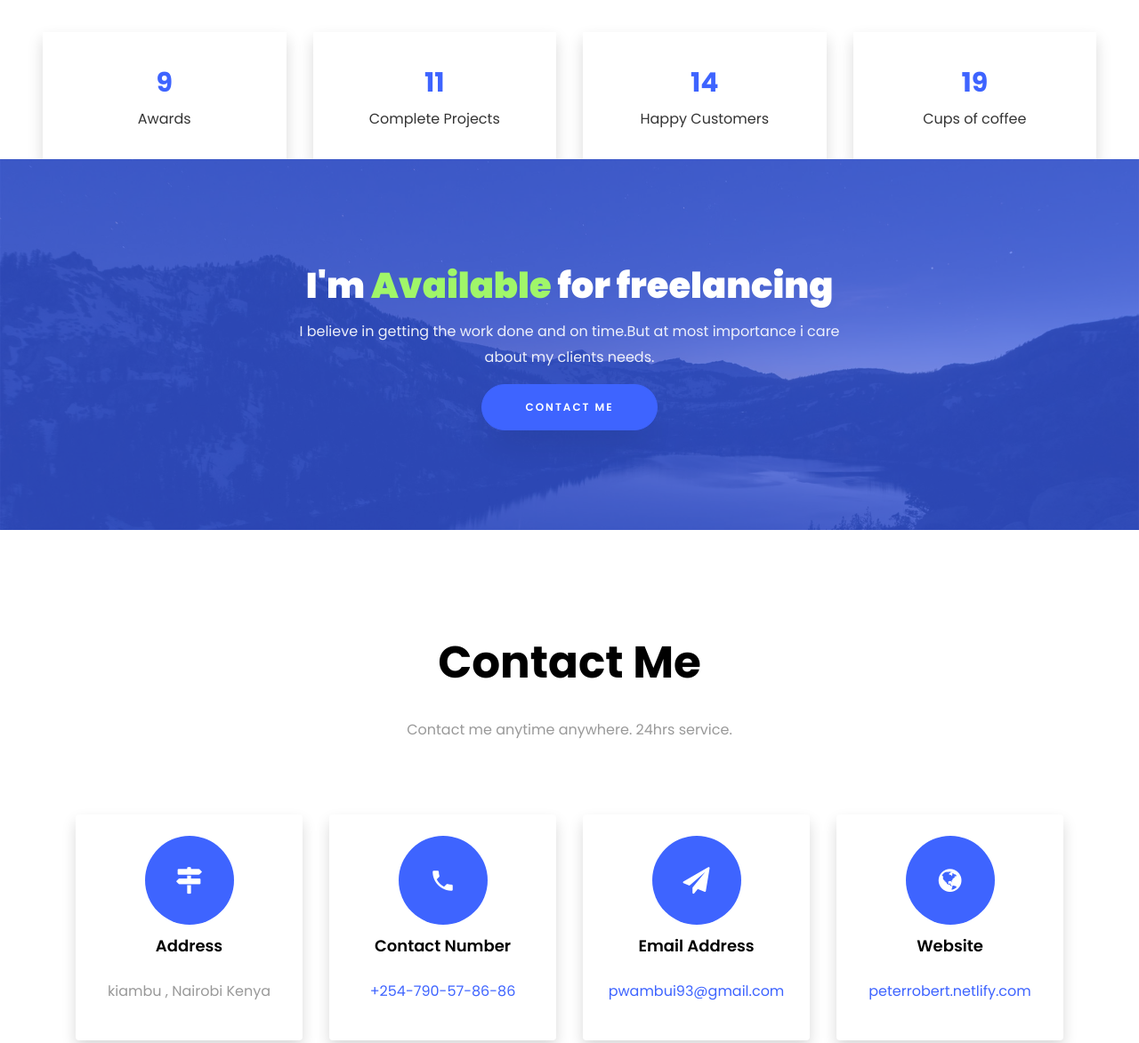
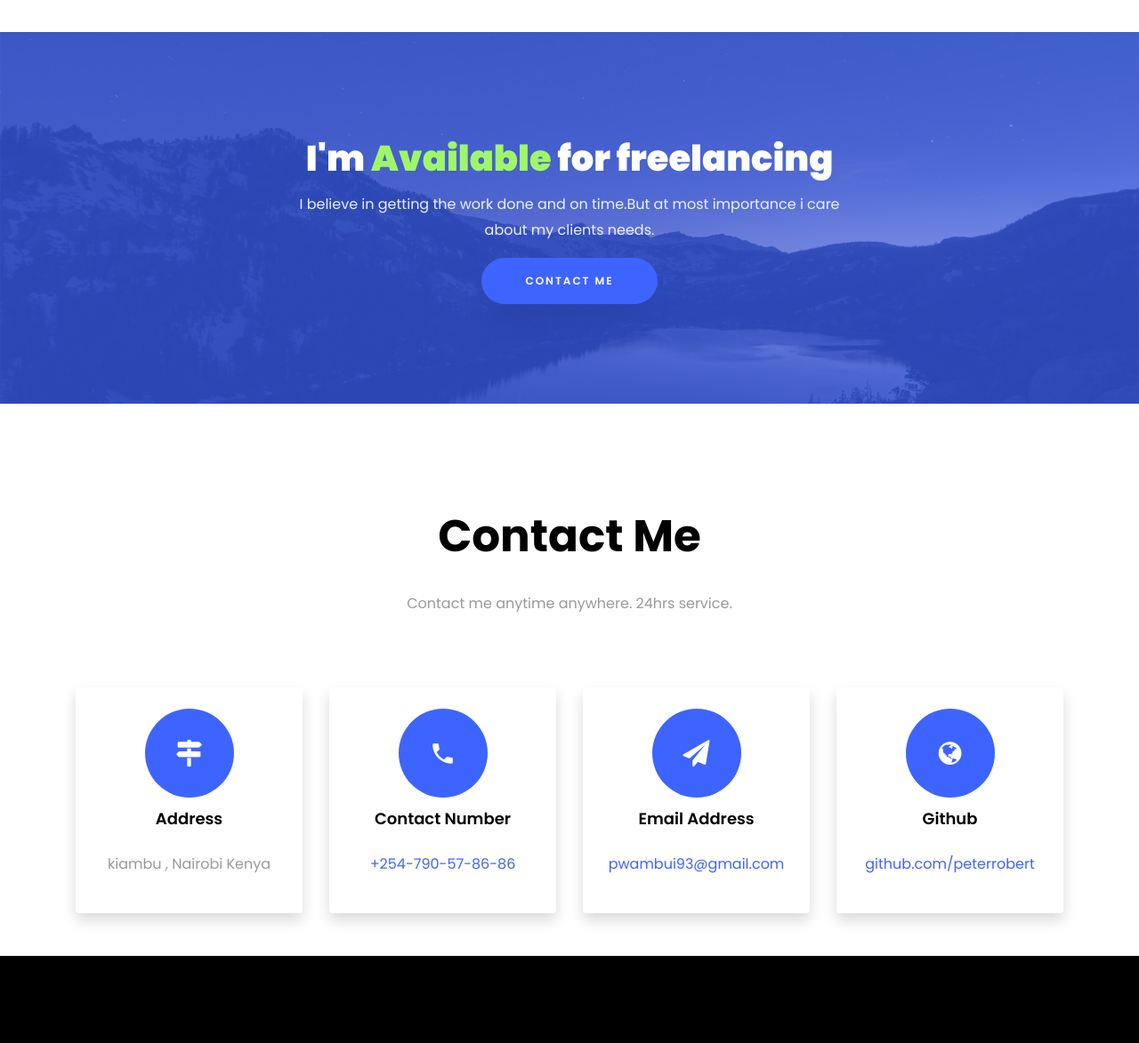
Before and after one commit to peterrobert/peterrobert.github.io, a website: page index.html in a window 1280 px wide. Shown: the part 4640-5813 px from the top of the page at 89% size. Drawn offline with nearby package versions, Linux system fonts and the light colour scheme; files that its build step writes are made by us from their sources; files whose address does not match are found by name.

Commit message:
updated the index

```diff
--- a/index.html
+++ b/index.html
@@ -425,44 +425,6 @@
     	</div>
     </section>
 
-    <section class="ftco-section ftco-no-pt ftco-no-pb ftco-counter img" id="section-counter">
-    	<div class="container-fluid px-md-5">
-				<div class="row d-md-flex align-items-center">
-          <div class="col-md d-flex justify-content-center counter-wrap ftco-animate">
-            <div class="block-18 shadow">
-              <div class="text">
-                <strong class="number" data-number="10">0</strong>
-                <span>Awards</span>
-              </div>
-            </div>
-          </div>
-          <div class="col-md d-flex justify-content-center counter-wrap ftco-animate">
-            <div class="block-18 shadow">
-              <div class="text">
-                <strong class="number" data-number="12">0</strong>
-                <span>Complete Projects</span>
-              </div>
-            </div>
-          </div>
-          <div class="col-md d-flex justify-content-center counter-wrap ftco-animate">
-            <div class="block-18 shadow">
-              <div class="text">
-                <strong class="number" data-number="15">0</strong>
-                <span>Happy Customers</span>
-              </div>
-            </div>
-          </div>
-          <div class="col-md d-flex justify-content-center counter-wrap ftco-animate">
-            <div class="block-18 shadow">
-              <div class="text">
-                <strong class="number" data-number="20">0</strong>
-                <span>Cups of coffee</span>
-              </div>
-            </div>
-          </div>
-        </div>
-      </div>
-    </section>
 
     <section class="ftco-section ftco-hireme img" style="background-image: url(images/bg_1.jpg)">
     	<div class="overlay"></div>
@@ -527,8 +489,8 @@
           			<span class="icon-globe"></span>
           		</div>
           		<div>
-	          		<h3 class="mb-4">Website</h3>
-		            <p><a href="#">peterrobert.netlify.com</a></p>
+	          		<h3 class="mb-4">Github</h3>
+		            <p><a href="https://github.com/peterrobert">github.com/peterrobert</a></p>
 	            </div>
 	          </div>
           </div>
@@ -537,23 +499,7 @@
         <div class="row no-gutters block-9">
           <div class="col-md-6 order-md-last d-flex">
 			  <!-- ===== contact us details ==== -->
-            <form action="app.js"   method="POST"  class="bg-light p-4 p-md-5 contact-form">
-              <div class="form-group">
-                <input type="text" class="form-control" placeholder="Your Name">
-              </div>
-              <div class="form-group">
-                <input type="text" class="form-control" placeholder="Your Email">
-              </div>
-              <div class="form-group">
-                <input type="text" class="form-control" placeholder="Subject">
-              </div>
-              <div class="form-group">
-                <textarea name="" id="" cols="30" rows="7" class="form-control" placeholder="Message"></textarea>
-              </div>
-              <div class="form-group">
-                <input type="submit" value="Send Message" class="btn btn-primary py-3 px-5">
-              </div>
-            </form>
+
 
           </div>
 
```
